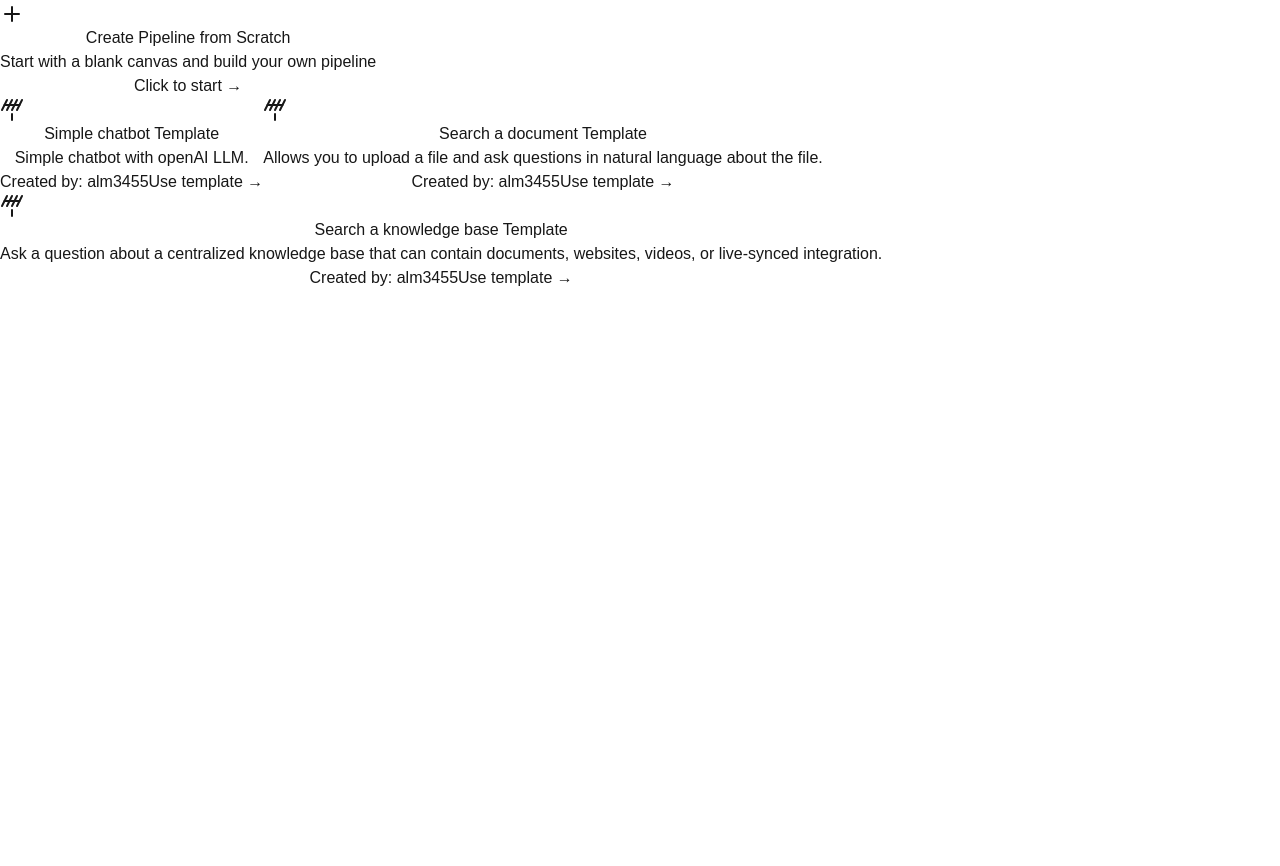
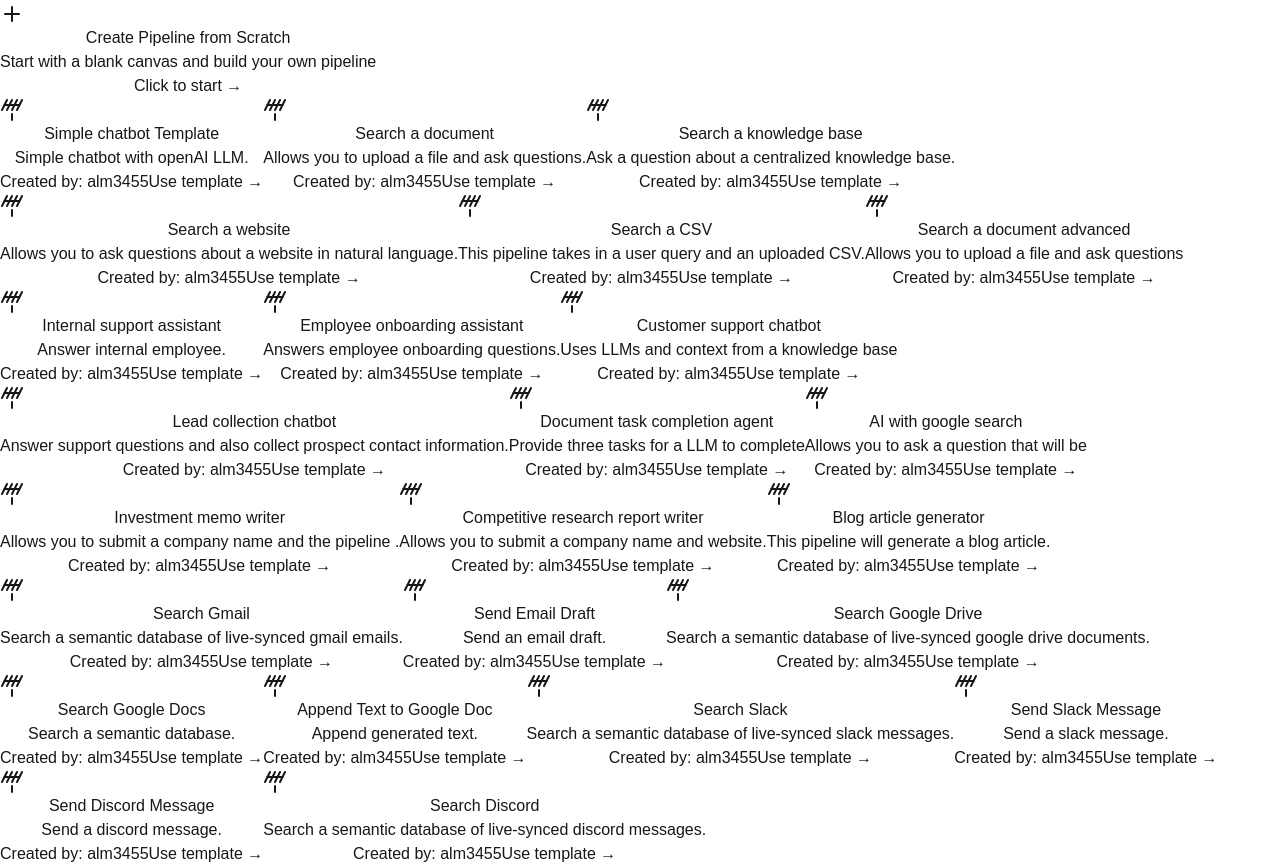
Before and after one commit to harishneel1/nucleus, a Next.js app: page /pipelines/new in a window 1280 px wide. Shown: the part 1020-1886 px from the top of the page. Before the commit the page ends 1310 px from the top, so only its background shows below. Built offline with nearby package versions, Linux system fonts and the light colour scheme.

Commit message:
More data added

```diff
--- a/src/constants/pipelineTemplates.ts
+++ b/src/constants/pipelineTemplates.ts
@@ -12,18 +12,186 @@ export const templates = [
     },
     {
         id: '2',
-        title: 'Search a document Template',
-        description: 'Allows you to upload a file and ask questions in natural language about the file.',
+        title: 'Search a document',
+        description: 'Allows you to upload a file and ask questions.',
         icon: Antenna,
         categories: ['search', 'basic'],
         createdBy: 'alm3455'
     },
     {
         id: '3',
-        title: 'Search a knowledge base Template',
-        description: 'Ask a question about a centralized knowledge base that can contain documents, websites, videos, or live-synced integration.',
+        title: 'Search a knowledge base',
+        description: 'Ask a question about a centralized knowledge base.',
         icon: Antenna,
         categories: ['search', 'basic'],
         createdBy: 'alm3455'
     },
+    {
+        id: '4',
+        title: 'Search a website',
+        description: 'Allows you to ask questions about a website in natural language.',
+        icon: Antenna,
+        categories: ['search', 'basic'],
+        createdBy: 'alm3455'
+    },
+    {
+        id: '5',
+        title: 'Search a CSV',
+        description: 'This pipeline takes in a user query and an uploaded CSV.',
+        icon: Antenna,
+        categories: ['search', 'basic'],
+        createdBy: 'alm3455'
+    },
+    {
+        id: '6',
+        title: 'Search a document advanced',
+        description: 'Allows you to upload a file and ask questions',
+        icon: Antenna,
+        categories: ['search', 'basic'],
+        createdBy: 'alm3455'
+    },
+    {
+        id: '7',
+        title: 'Internal support assistant',
+        description: 'Answer internal employee.',
+        icon: Antenna,
+        categories: ['assistants', 'basic'],
+        createdBy: 'alm3455'
+    },
+    {
+        id: '8',
+        title: 'Employee onboarding assistant',
+        description: 'Answers employee onboarding questions.',
+        icon: Antenna,
+        categories: ['assistants', 'basic'],
+        createdBy: 'alm3455'
+    },
+    {
+        id: '9',
+        title: 'Customer support chatbot',
+        description: 'Uses LLMs and context from a knowledge base ',
+        icon: Antenna,
+        categories: ['chatbots', 'basic'],
+        createdBy: 'alm3455'
+    },
+    {
+        id: '10',
+        title: 'Lead collection chatbot',
+        description: 'Answer support questions and also collect prospect contact information.',
+        icon: Antenna,
+        categories: ['chatbots', 'basic'],
+        createdBy: 'alm3455'
+    },
+    {
+        id: '11',
+        title: 'Document task completion agent',
+        description: 'Provide three tasks for a LLM to complete',
+        icon: Antenna,
+        categories: ['assistants', 'basic'],
+        createdBy: 'alm3455'
+    },
+    {
+        id: '12',
+        title: 'AI with google search',
+        description: 'Allows you to ask a question that will be',
+        icon: Antenna,
+        categories: ['search', 'basic'],
+        createdBy: 'alm3455'
+    },
+    {
+        id: '13',
+        title: 'Investment memo writer',
+        description: 'Allows you to submit a company name and the pipeline .',
+        icon: Antenna,
+        categories: ['content-creation', 'finance'],
+        createdBy: 'alm3455'
+    },
+    {
+        id: '14',
+        title: 'Competitive research report writer',
+        description: 'Allows you to submit a company name and website.',
+        icon: Antenna,
+        categories: ['content-creation', 'finance'],
+        createdBy: 'alm3455'
+    },
+    {
+        id: '15',
+        title: 'Blog article generator',
+        description: 'This pipeline will generate a blog article.',
+        icon: Antenna,
+        categories: ['content-creation'],
+        createdBy: 'alm3455'
+    },
+    {
+        id: '16',
+        title: 'Search Gmail',
+        description: 'Search a semantic database of live-synced gmail emails.',
+        icon: Antenna,
+        categories: ['search', 'gmail'],
+        createdBy: 'alm3455'
+    },
+    {
+        id: '17',
+        title: 'Send Email Draft',
+        description: 'Send an email draft.',
+        icon: Antenna,
+        categories: ['gmail'],
+        createdBy: 'alm3455'
+    },
+    {
+        id: '18',
+        title: 'Search Google Drive',
+        description: 'Search a semantic database of live-synced google drive documents.',
+        icon: Antenna,
+        categories: ['search', 'google-drive'],
+        createdBy: 'alm3455'
+    },
+    {
+        id: '19',
+        title: 'Search Google Docs',
+        description: 'Search a semantic database.',
+        icon: Antenna,
+        categories: ['search', 'google-docs'],
+        createdBy: 'alm3455'
+    },
+    {
+        id: '20',
+        title: 'Append Text to Google Doc',
+        description: 'Append generated text.',
+        icon: Antenna,
+        categories: ['google-docs'],
+        createdBy: 'alm3455'
+    },
+    {
+        id: '21',
+        title: 'Search Slack',
+        description: 'Search a semantic database of live-synced slack messages.',
+        icon: Antenna,
+        categories: ['search', 'slack'],
+        createdBy: 'alm3455'
+    },
+    {
+        id: '22',
+        title: 'Send Slack Message',
+        description: 'Send a slack message.',
+        icon: Antenna,
+        categories: ['slack'],
+        createdBy: 'alm3455'
+    },
+    {
+        id: '23',
+        title: 'Send Discord Message',
+        description: 'Send a discord message.',
+        icon: Antenna,
+        categories: ['discord'],
+        createdBy: 'alm3455'
+    },
+    {
+        id: '24',
+        title: 'Search Discord',
+        description: 'Search a semantic database of live-synced discord messages.',
+        icon: Antenna,
+        categories: ['search', 'discord'],
+        createdBy: 'alm3455'
+    }
 ];
```
